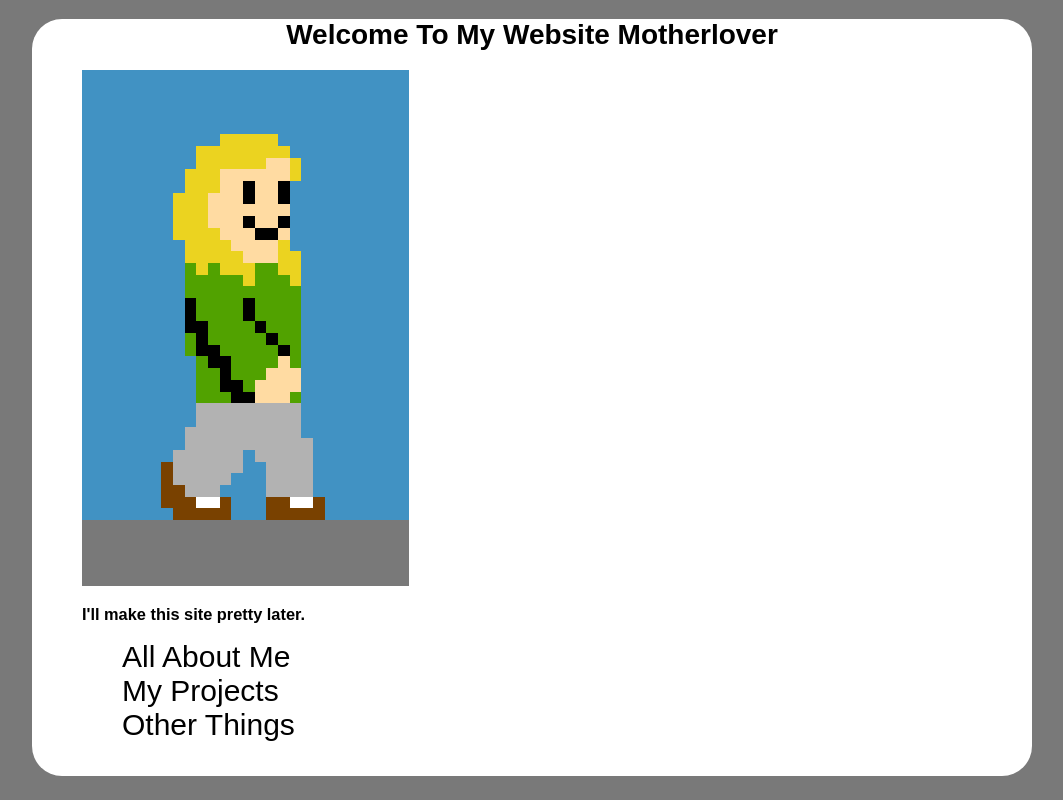
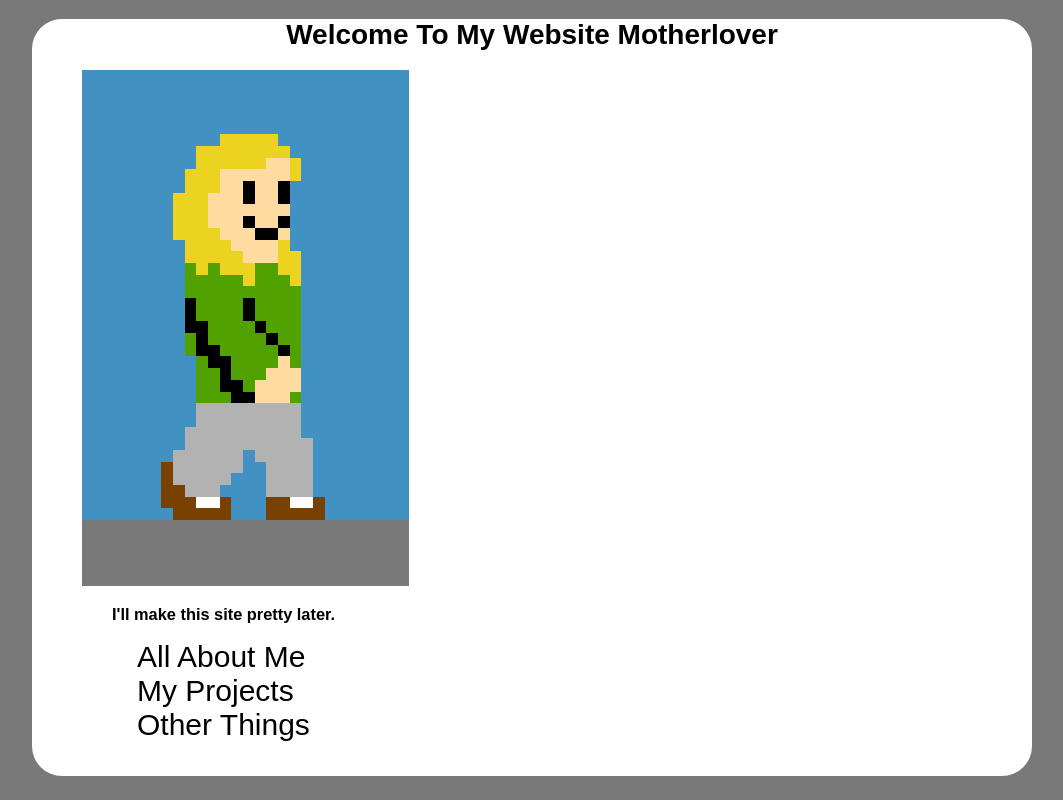
Before and after one commit to Japajaxx/japajaxx.github.io, a plain HTML site: page index.html in a window 1280 px wide. Shown: the whole page, without its empty margins (108-1171 px from the left). Drawn offline with Linux system fonts and the light colour scheme.

Commit message:
Minor changes to text alinement

```diff
--- a/style.css
+++ b/style.css
@@ -8,6 +8,10 @@ body{
 
 h1{
     text-align: center;
+}
+
+h3{
+    padding-left: 30px;
 }
 
 .header{
@@ -26,4 +30,5 @@ a{
     text-decoration: none;
     color: black;
     font-size: 30px;
+    padding-left: 15px;
 }
```
